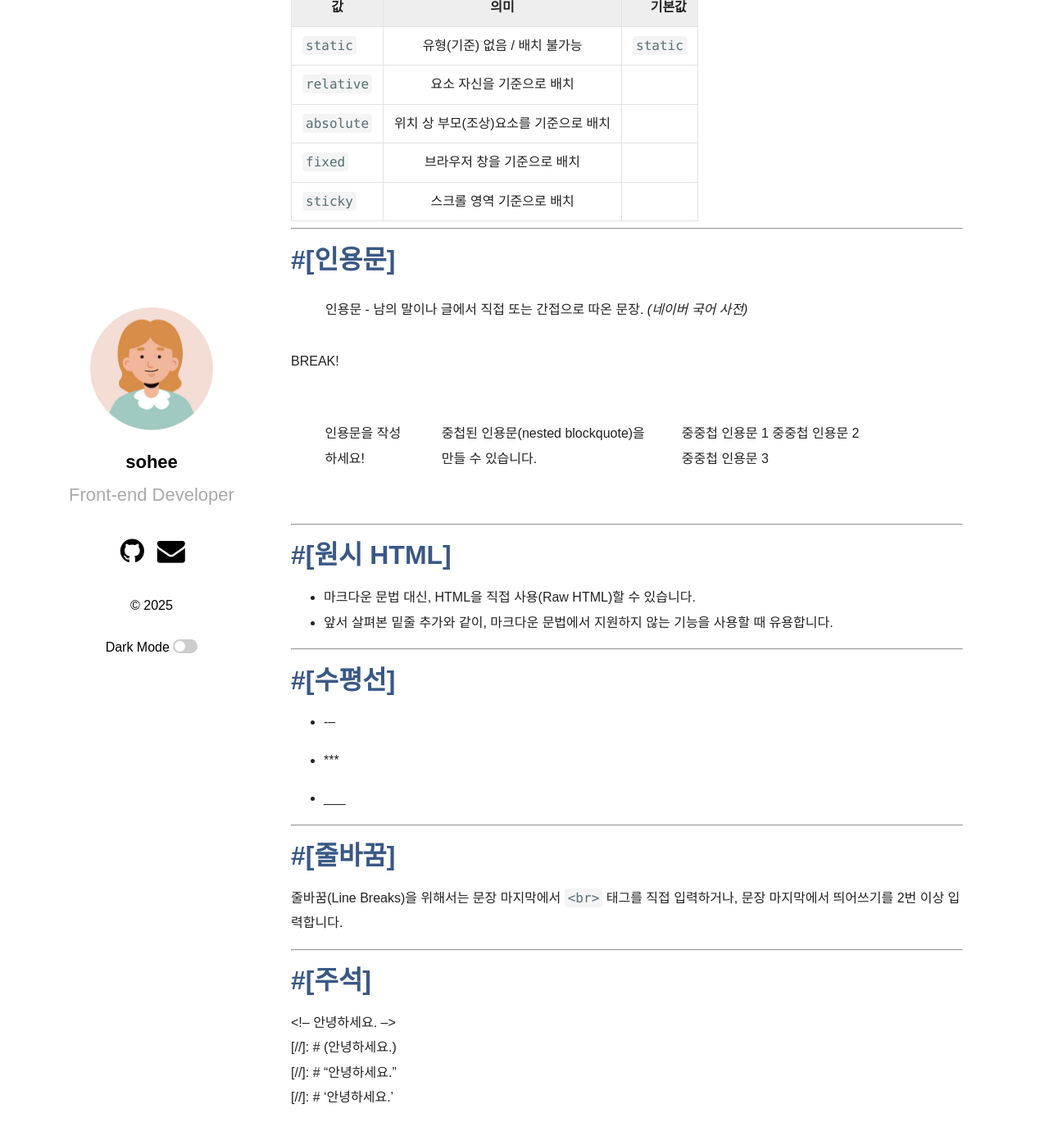
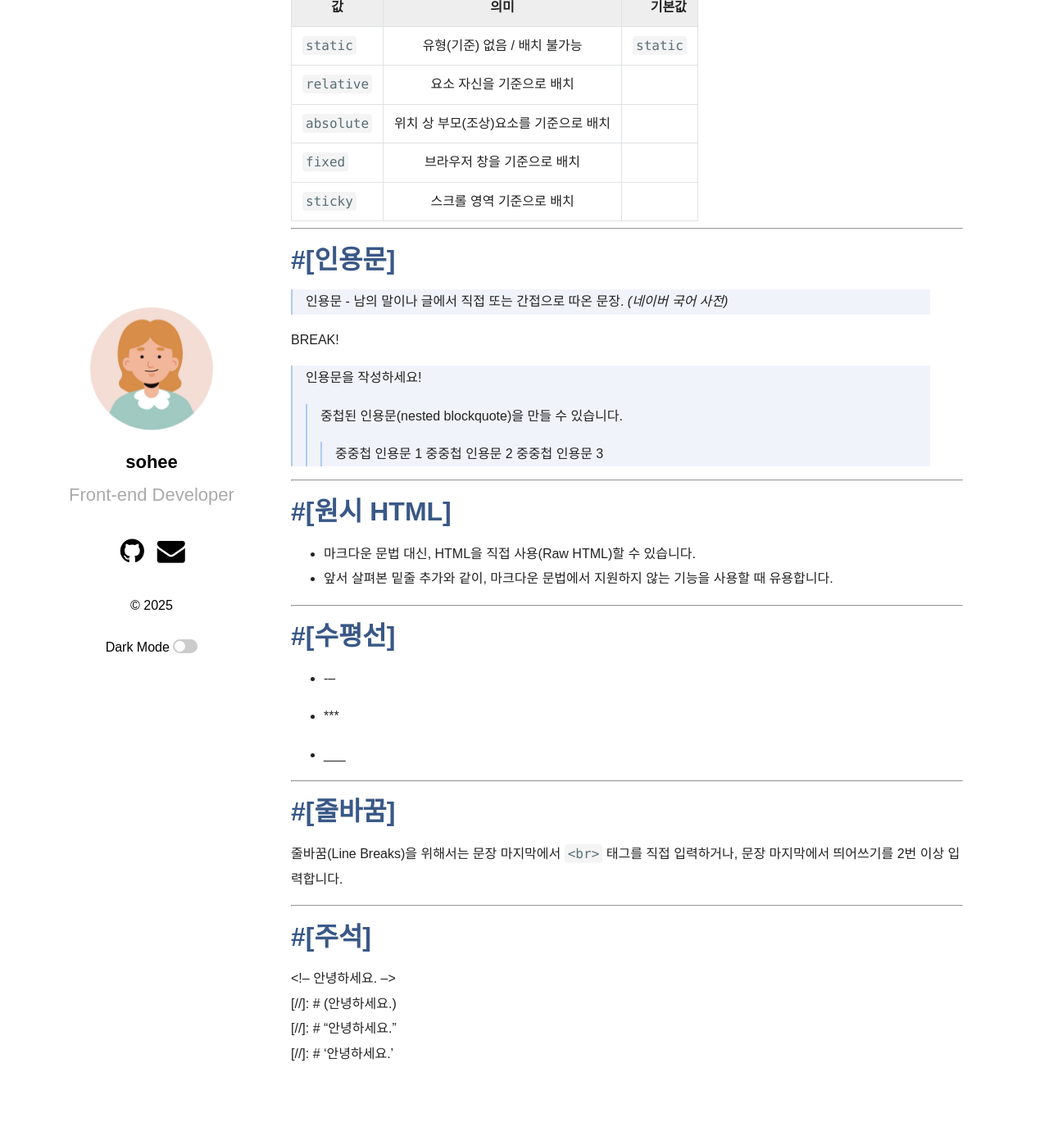
Before and after one commit to shkim00216/shkim00216.github.io, a Jekyll site: the page built from _posts/2024-12-30-Test.md, in a window 1280 px wide and 1400 px high, scrolled down 3929 px. Shown: the top 1386 px of the window at 82% size. Built offline with Jekyll 4.4.1, drawn with Linux system fonts in a browser that asks for light colours; some web fonts are replaced; after the commit the page ends 5275 px from its top, so only the background shows below that.

Commit message:
Update _syntax.scss

```diff
--- a/_sass/_syntax.scss
+++ b/_sass/_syntax.scss
@@ -26,13 +26,8 @@ code {
   color: #93a1a1;
 }
 blockquote {
-  display: flex;
-  align-items: center;
+  border-left: 2px solid #b1c9ef;
+  padding-left: 1rem;
+  margin-left: 0;
+  background-color: #f0f3fa;
 }
-blockquote::before {
-  display: block;
-  content: "";
-  background-color: #ddd;
-  width: 2px;
-  height: 100%;
-}
```
